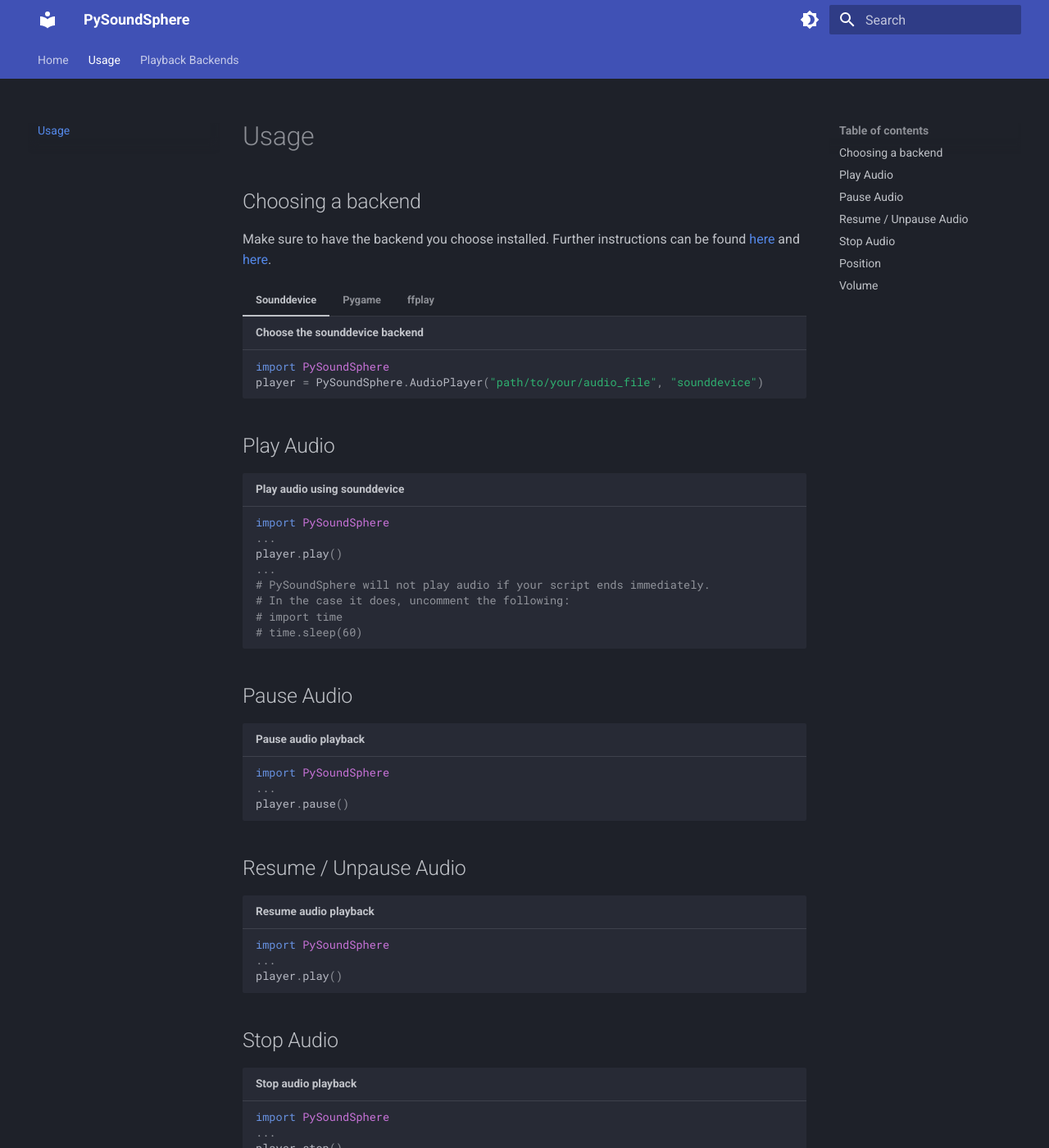
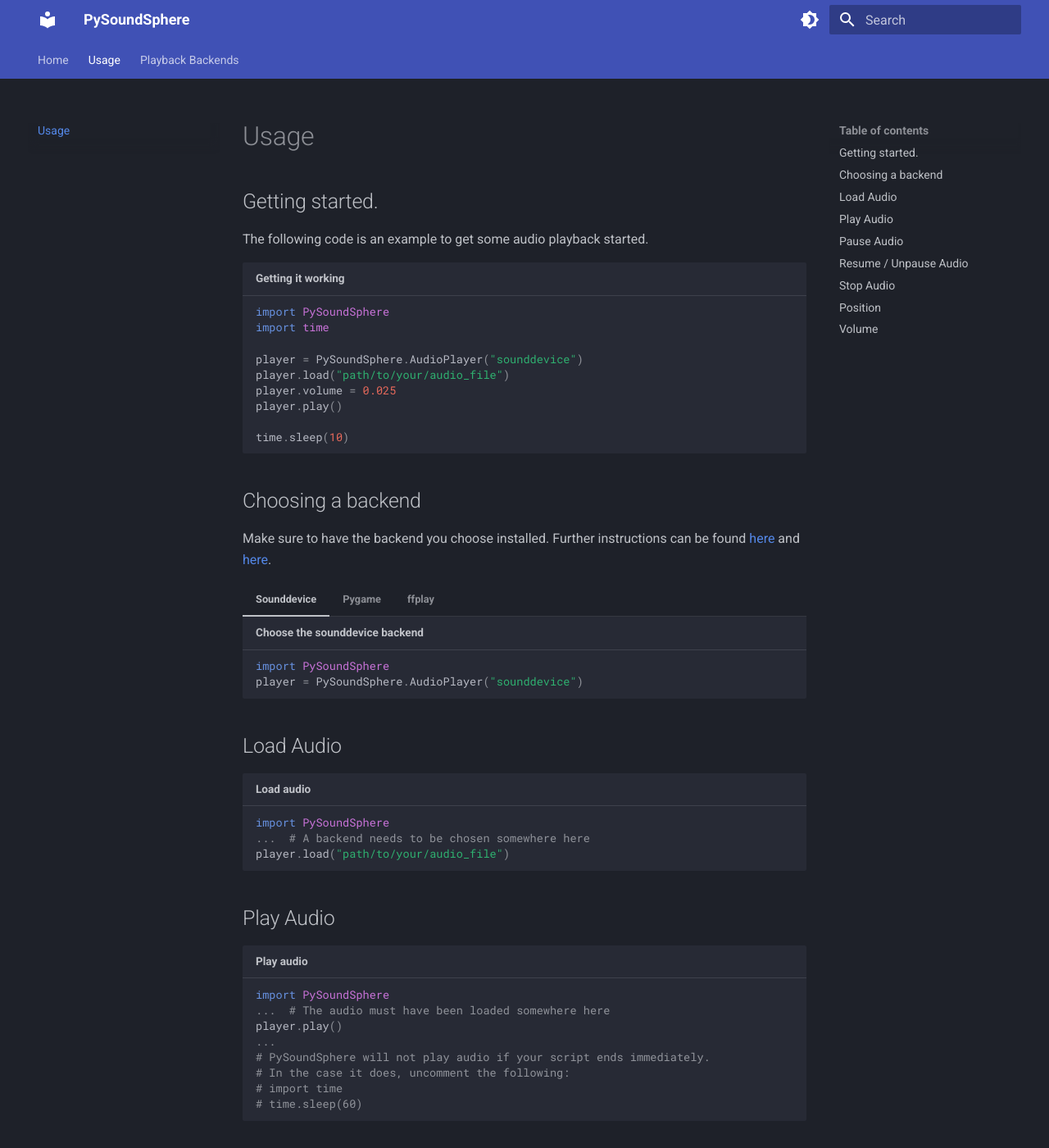
Before and after one commit to Nmstr/PySoundSphere, an MkDocs documentation site: the page built from docs/usage.md, in a window 1280 px wide and 1400 px high. Shown: the whole window at 82% size. Built offline with MkDocs 1.6.1 and Material for MkDocs 9.7.7, drawn with Linux system fonts in a browser that asks for light colours.

Commit message:
updated docs

````diff
--- a/docs/usage.md
+++ b/docs/usage.md
@@ -1,3 +1,19 @@
+## Getting started.
+
+The following code is an example to get some audio playback started.
+
+```python title="Getting it working"
+import PySoundSphere
+import time
+
+player = PySoundSphere.AudioPlayer("sounddevice")
+player.load("path/to/your/audio_file")
+player.volume = 0.025
+player.play()
+
+time.sleep(10)
+```
+
 ## Choosing a backend
 
 Make sure to have the backend you choose installed. Further instructions can be found [here](../backends/general) and [here](../).
@@ -5,26 +21,34 @@ Make sure to have the backend you choose installed. Further instructions can be
 === "Sounddevice"
     ```python title="Choose the sounddevice backend"
     import PySoundSphere
-    player = PySoundSphere.AudioPlayer("path/to/your/audio_file", "sounddevice")
+    player = PySoundSphere.AudioPlayer("sounddevice")
     ```
 
 === "Pygame"
     ```python title="Choose the pygame backend"
     import PySoundSphere
-    player = PySoundSphere.AudioPlayer("path/to/your/audio_file", "pygame")
+    player = PySoundSphere.AudioPlayer("pygame")
     ```
 
 === "ffplay"
     ```python title="Choose the ffplay backend"
     import PySoundSphere
-    player = PySoundSphere.AudioPlayer("path/to/your/audio_file", "ffplay")
+    player = PySoundSphere.AudioPlayer("ffplay")
     ```
+
+## Load Audio
+
+```python title="Load audio"
+import PySoundSphere
+...  # A backend needs to be chosen somewhere here
+player.load("path/to/your/audio_file")
+```
 
 ## Play Audio
 
-```python title="Play audio using sounddevice"
+```python title="Play audio"
 import PySoundSphere
-...
+...  # The audio must have been loaded somewhere here
 player.play()
 ...
 # PySoundSphere will not play audio if your script ends immediately.
````
